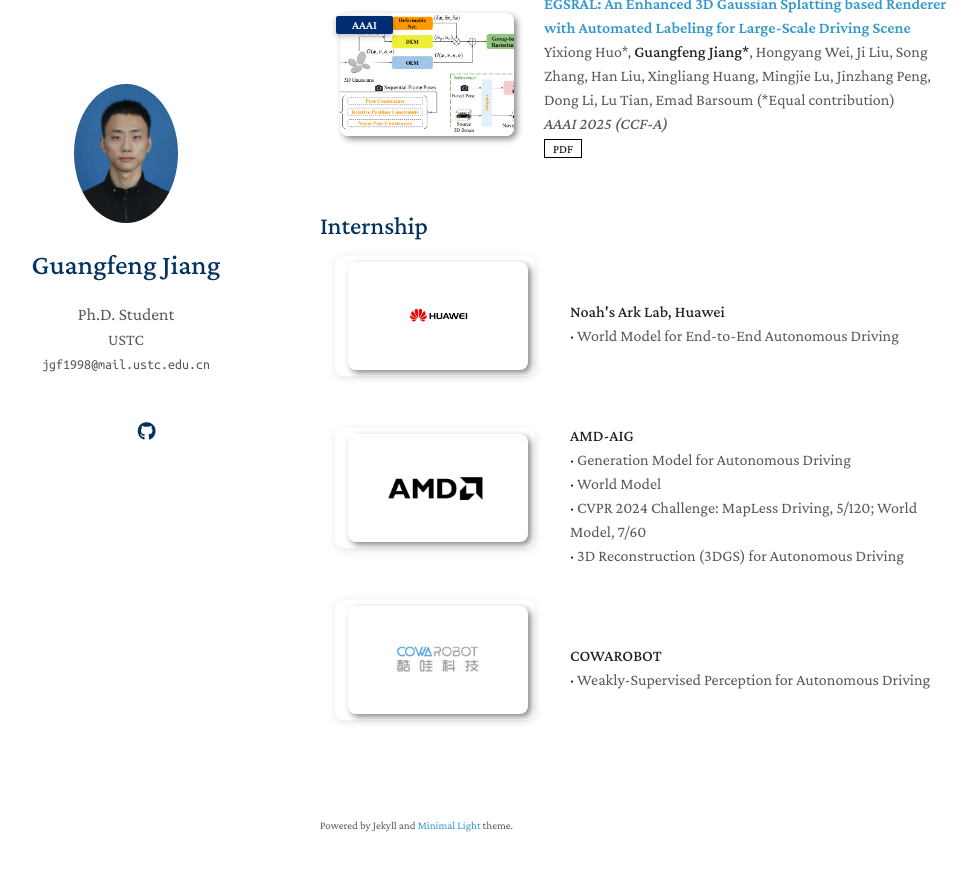
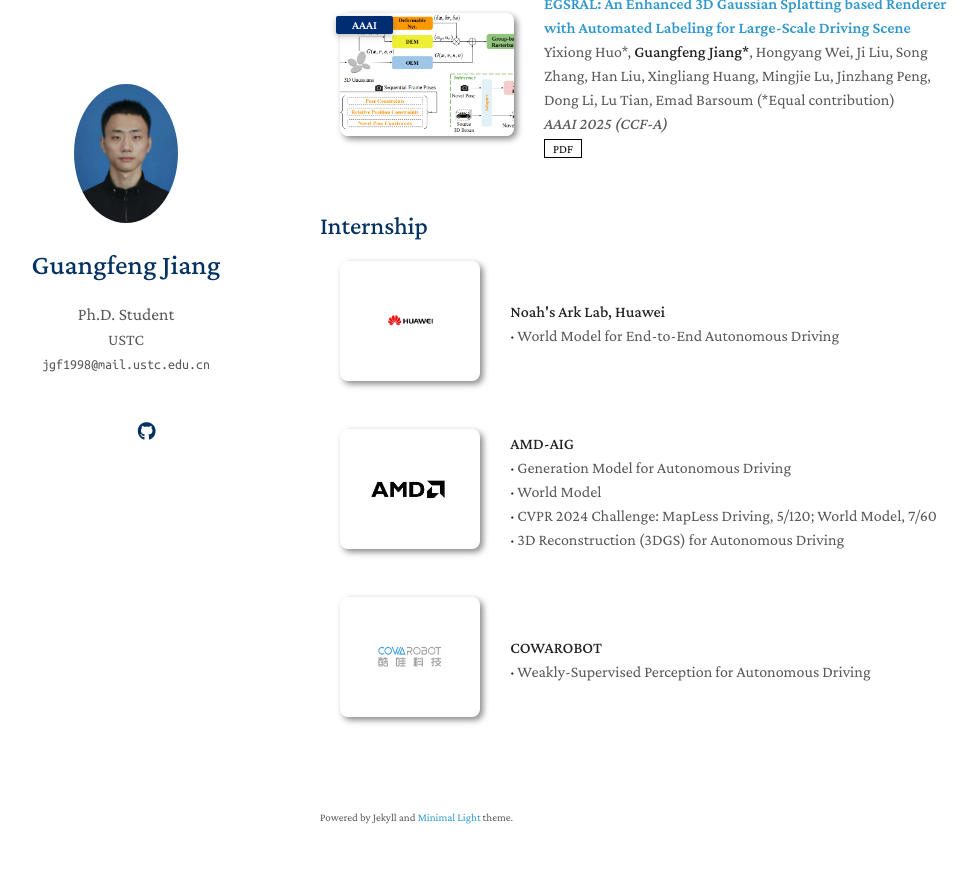
Before and after one commit to jiangxb98/jiangxb98.github.io, a Jekyll site: the page built from index.md, in a window 1280 px wide and 900 px high, scrolled down 627 px. Shown: the top 871 px of the window, without its empty margins (150-1127 px from the left). Built offline with Jekyll 4.4.1, drawn with Linux system fonts in a browser that asks for light colours; a style sheet for code colours, icons or effects is not loaded; our own code applies the rules of GitHub Pages for plain Markdown files.

Commit message:
add the intership

```diff
--- a/_includes/internship.md
+++ b/_includes/internship.md
@@ -41,9 +41,11 @@
   <div class="col-sm-3 abbr" style="position: relative;padding-right: 15px;padding-left: 15px;">
     {% if link.image %}
     <!-- <img src="{{ link.image }}" class="teaser img-fluid z-depth-1" style="width=200;height=40%"> -->
-    <div style="width: 200px; height: 120px; display: flex; align-items: center; justify-content: center; background: white; border-radius: 8px; box-shadow: 0 2px 8px rgba(0,0,0,0.1);">
+    <!-- <div style="width: 200px; height: 120px; display: flex; align-items: center; justify-content: center; background: white; border-radius: 8px; box-shadow: 0 2px 8px rgba(0,0,0,0.1);">
       <img src="{{ link.image }}" class="teaser z-depth-1" style="max-width: 90%; max-height: 90%; object-fit: contain;">
-    </div>
+    </div> -->
+    <img src="{{ link.image }}" class="teaser z-depth-1" style="width: 200px; height: 120px; object-fit: contain;">
+
 
     {% if link.conference_short %}
     <abbr class="badge">{{ link.conference_short }}</abbr>
```
